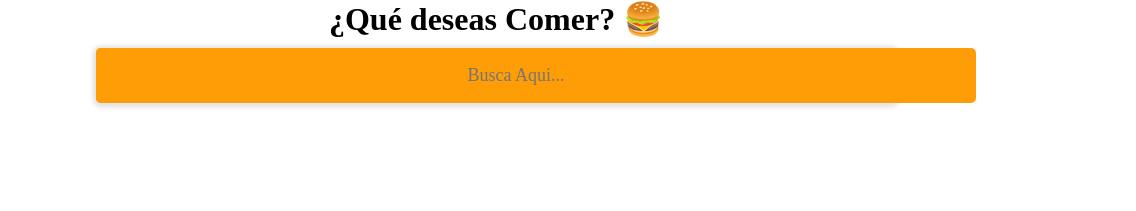
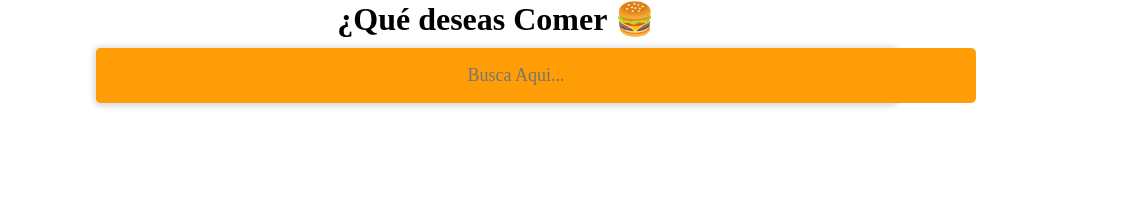
Before and after one commit to Jhoner11/Zoes-Burguer, a plain HTML site: page index.html in a window 1280 px wide. Shown: the top 211 px of the page, 144-1280 px from the left. Drawn offline with nearby package versions, Linux system fonts and the light colour scheme; a script that the page names is missing.

Commit message:
Update index.html

```diff
--- a/index.html
+++ b/index.html
@@ -14,7 +14,7 @@
 
 <!-- BUSCADOR ------------------------------------>
 <center>
-    <h1>¿Qué deseas Comer? 🍔 </h1>
+    <h1>¿Qué deseas Comer 🍔 </h1>
 <div class="container">
             <div class="search-input-box">
                 <input type="text" placeholder="Busca Aqui..." />
```
